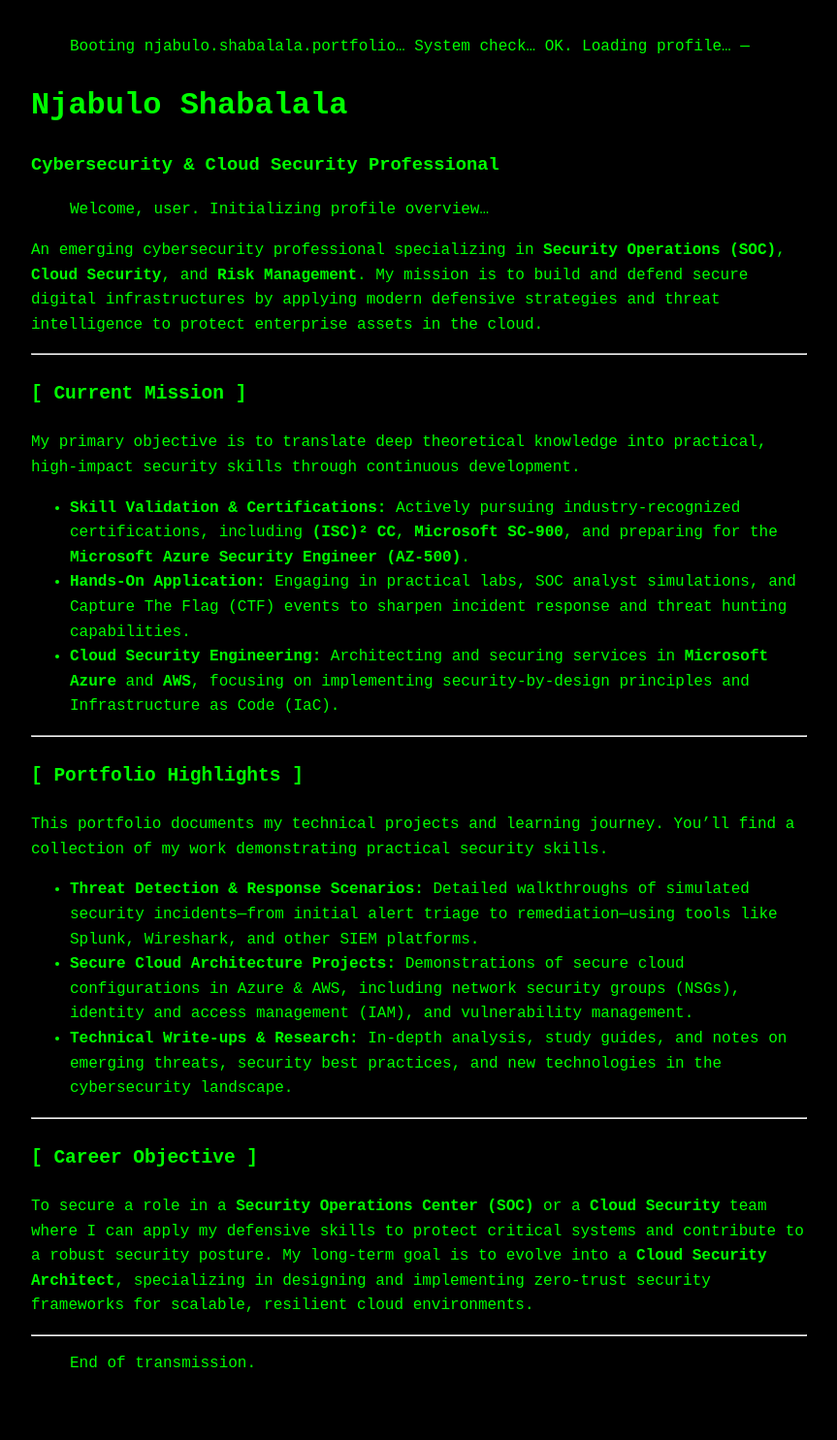
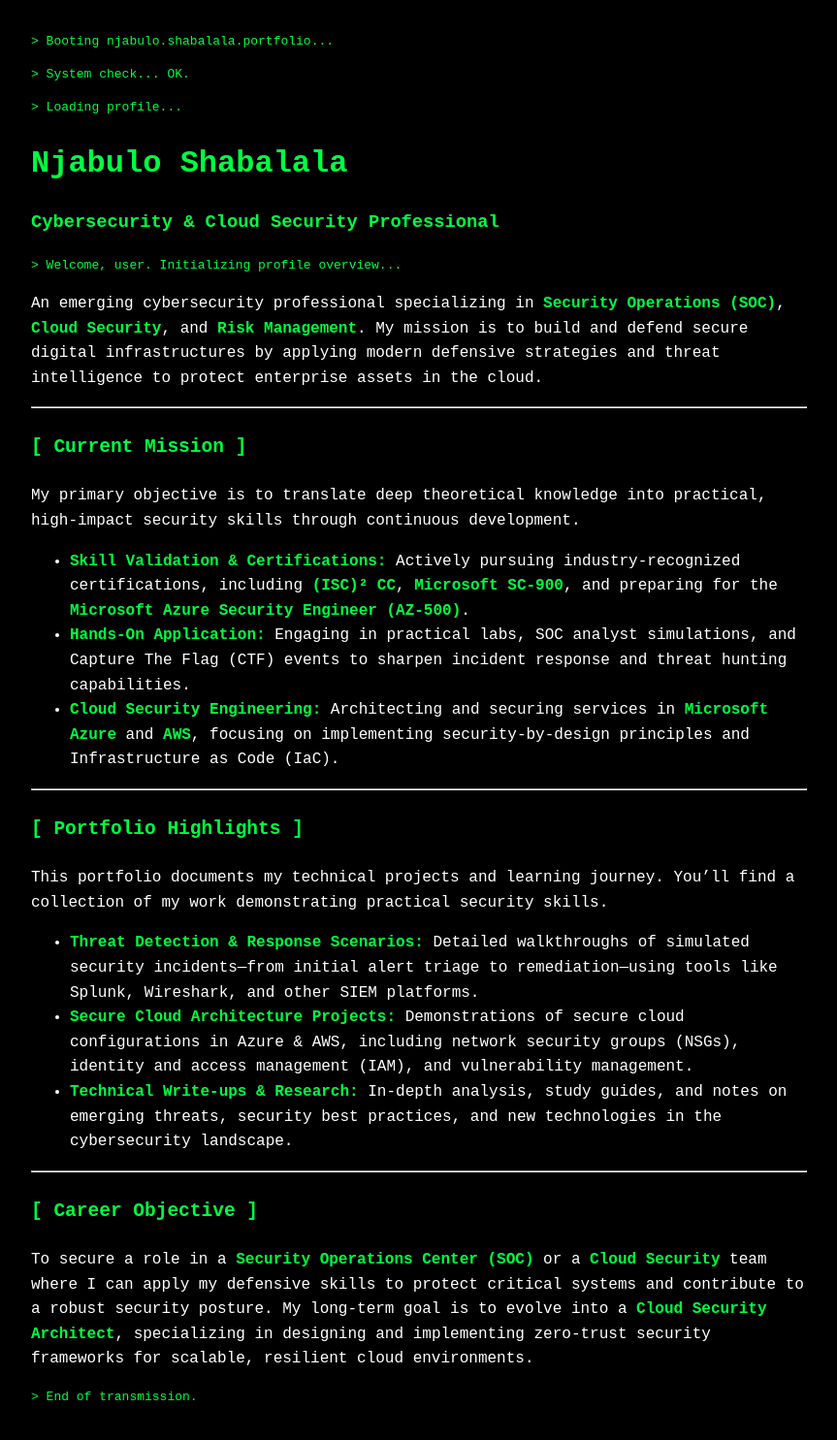
Before and after one commit to NjabuloShabalala/Njabulo_Shabalala.github.io, a Jekyll site: the page built from index.md, in a window 1280 px wide. Shown: the whole page at 97% size, without its empty margins (208-1071 px from the left). Built offline with Jekyll 4.4.1, drawn with Linux system fonts in a browser that asks for light colours; before the commit the page ends 1456 px from its top, so only the background shows below that; part of the change alters nothing that is shown.

Commit message:
Update index.md

```diff
--- a/index.md
+++ b/index.md
@@ -3,16 +3,30 @@ layout: default
 title: Home
 ---
 
-> Booting njabulo.shabalala.portfolio...
-> System check... OK.
-> Loading profile...
----
+<style>
+  body {
+    color: white;
+    background-color: black;
+  }
+  strong, b, h1, h2, h3, blockquote {
+    color: #00ff41; /* Matrix green */
+  }
+  /* Style the command prompt lines */
+  .prompt {
+    color: #00ff41;
+    font-family: monospace;
+  }
+</style>
+
+<p class="prompt">> Booting njabulo.shabalala.portfolio...</p>
+<p class="prompt">> System check... OK.</p>
+<p class="prompt">> Loading profile...</p>
 
 # Njabulo Shabalala
 
 ### Cybersecurity & Cloud Security Professional
 
-> Welcome, user. Initializing profile overview...
+<p class="prompt">> Welcome, user. Initializing profile overview...</p>
 
 An emerging cybersecurity professional specializing in **Security Operations (SOC)**, **Cloud Security**, and **Risk Management**. My mission is to build and defend secure digital infrastructures by applying modern defensive strategies and threat intelligence to protect enterprise assets in the cloud.
 
@@ -42,6 +56,4 @@ This portfolio documents my technical projects and learning journey. You'll find
 
 To secure a role in a **Security Operations Center (SOC)** or a **Cloud Security** team where I can apply my defensive skills to protect critical systems and contribute to a robust security posture. My long-term goal is to evolve into a **Cloud Security Architect**, specializing in designing and implementing zero-trust security frameworks for scalable, resilient cloud environments.
 
----
-
-> End of transmission.
+<p class="prompt">> End of transmission.</p>
```
